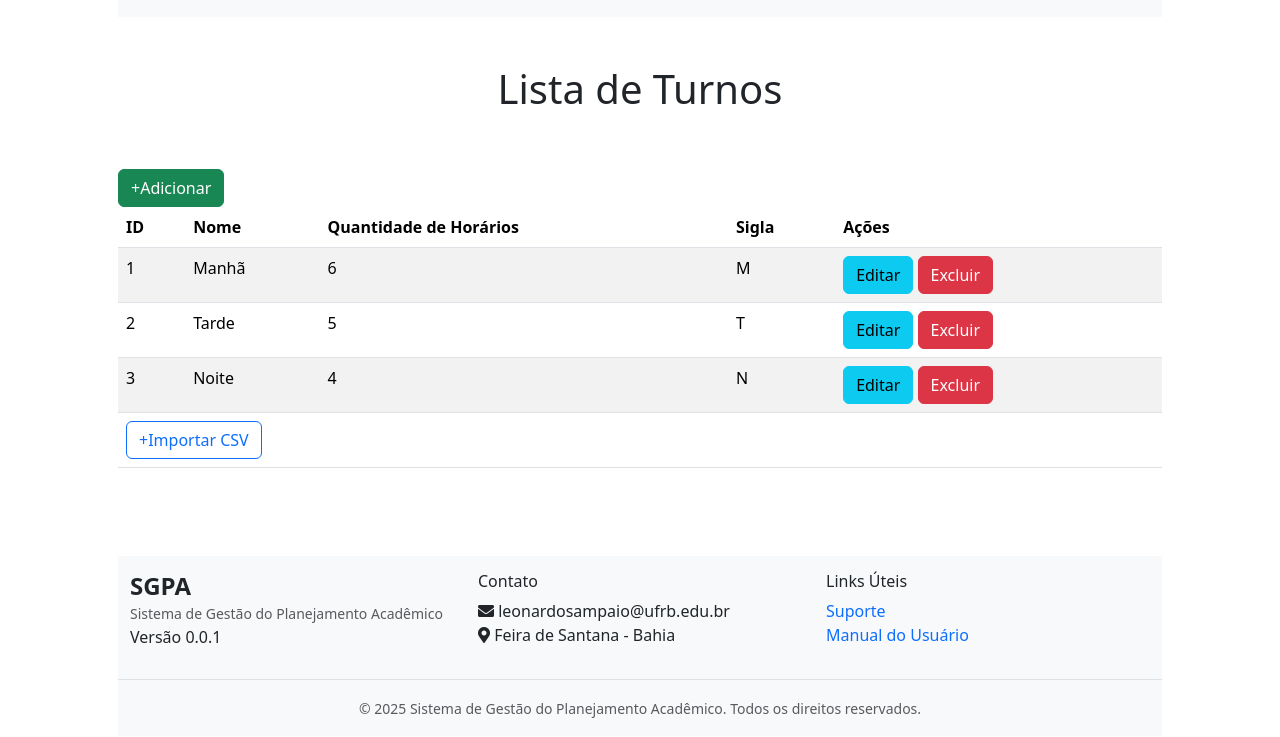
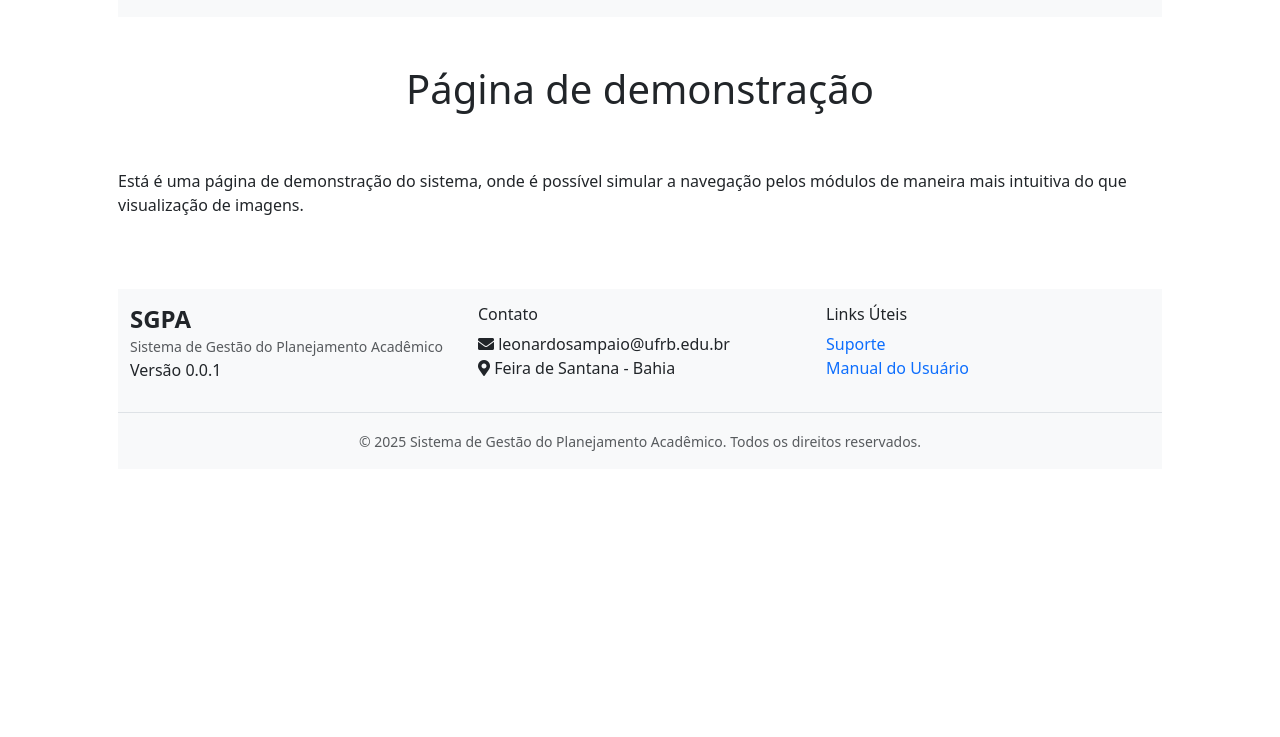
Before and after one commit to leosampaio250/projeto-sgpa, a plain HTML site: page index.html in a window 1280 px wide. Shown: the part 63-800 px from the top of the page. Drawn offline with nearby package versions, Linux system fonts and the light colour scheme.

Commit message:
Update index.html

```diff
--- a/index.html
+++ b/index.html
@@ -16,7 +16,7 @@
 
     <!-- Título dinâmico da página -->
 
-    <title>Lista de Turnos - SGPA</title>
+    <title>Página de demonstração - SGPA</title>
 
 </head>
 <body>
@@ -93,72 +93,12 @@
     <div class="pb-5"></div>
 
     <div>
-    <h1 class="text-center">Lista de Turnos</h1>
+    <h1 class="text-center">Página de demonstração</h1>
 
     <!----------------------------------------- Espaçador ------------------------------------------------------------->
     <div class="pb-5"></div>
 
-    <table class="table table-sucess table-striped ">
-        <thead>
-        <tr>
-          <a href="/turno/new" class="btn btn-success">+Adicionar</a>
-        <tr>
-            <!------------- Prenche dinamicamente o nome das colunas com base no objeto ------------------------------->
-            <th>ID</th>
-            <th>Nome</th>
-            <th>Quantidade de Horários</th>
-            <th>Sigla</th>
-            <th>Ações</th>
-        </tr>
-        </thead>
-        <tbody id="corpo-tabela">
-        <!------------------ Prenche dinamicamente o valor de cada coluna com base no objeto -------------------------->
-        <tr>
-            <td>1</td>
-            <td>Manhã</td>
-            <td>6</td>
-            <td>M</td>
-            <td>
-                <!--------------------- Direciona os botões de editar/excluir  ---------------------------------------->
-                <a href="/turno/edit/1" class="btn btn-info">Editar</a>
-                <a href="/turno/delete/1" class="btn btn-danger"
-                   onclick="return confirm('Confirma exclusão?')">Excluir</a>
-            </td>
-        </tr>
-        <tr>
-            <td>2</td>
-            <td>Tarde</td>
-            <td>5</td>
-            <td>T</td>
-            <td>
-                <!--------------------- Direciona os botões de editar/excluir  ---------------------------------------->
-                <a href="/turno/edit/2" class="btn btn-info">Editar</a>
-                <a href="/turno/delete/2" class="btn btn-danger"
-                   onclick="return confirm('Confirma exclusão?')">Excluir</a>
-            </td>
-        </tr>
-        <tr>
-            <td>3</td>
-            <td>Noite</td>
-            <td>4</td>
-            <td>N</td>
-            <td>
-                <!--------------------- Direciona os botões de editar/excluir  ---------------------------------------->
-                <a href="/turno/edit/3" class="btn btn-info">Editar</a>
-                <a href="/turno/delete/3" class="btn btn-danger"
-                   onclick="return confirm('Confirma exclusão?')">Excluir</a>
-            </td>
-        </tr>
-        </tbody>
-        <tfoot>
-        <tr>
-            <td colspan="5">
-                <a href="/turno/import" class="btn btn-outline-primary">+Importar CSV</a>
-            </td>
-        </tr>
-        </tfoot>
-
-    </table>
+   Está é uma página de demonstração do sistema, onde é possível simular a navegação pelos módulos de maneira mais intuitiva do que visualização de imagens.
 
 </div>
 
```
